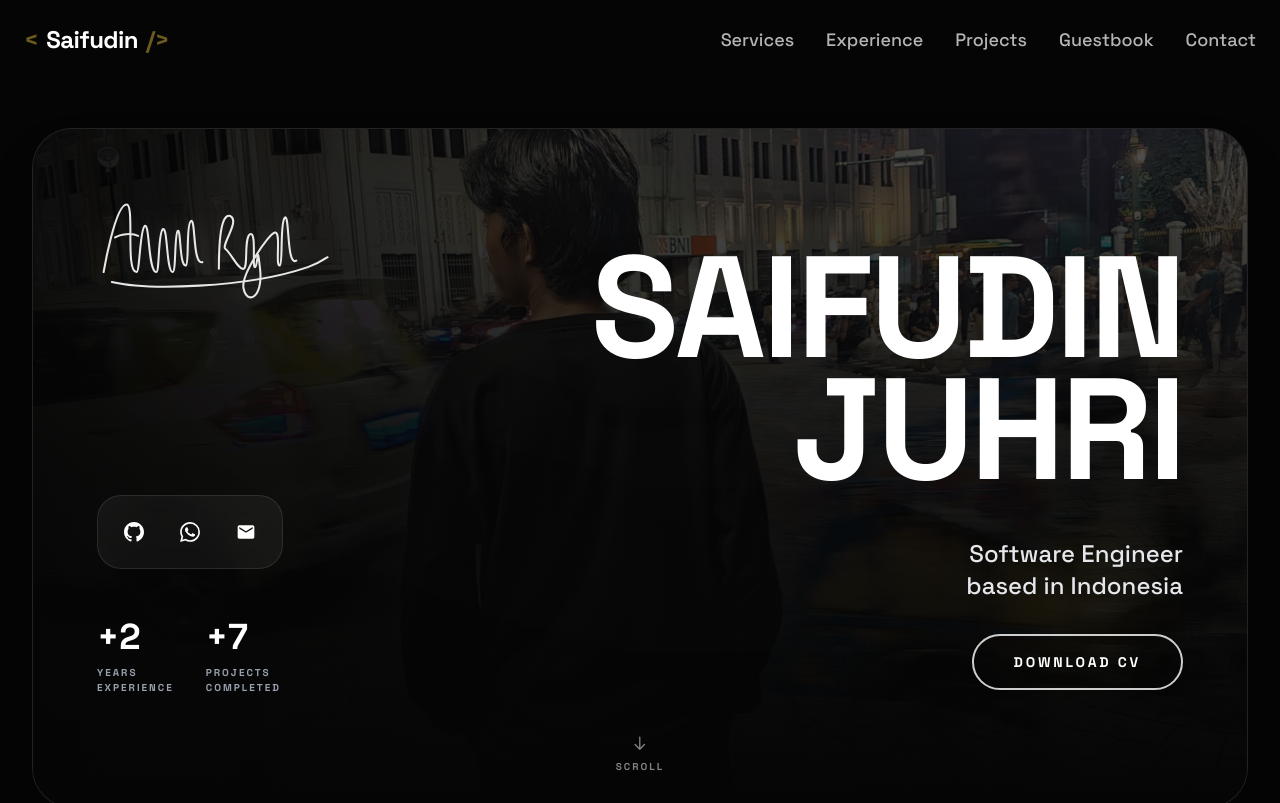
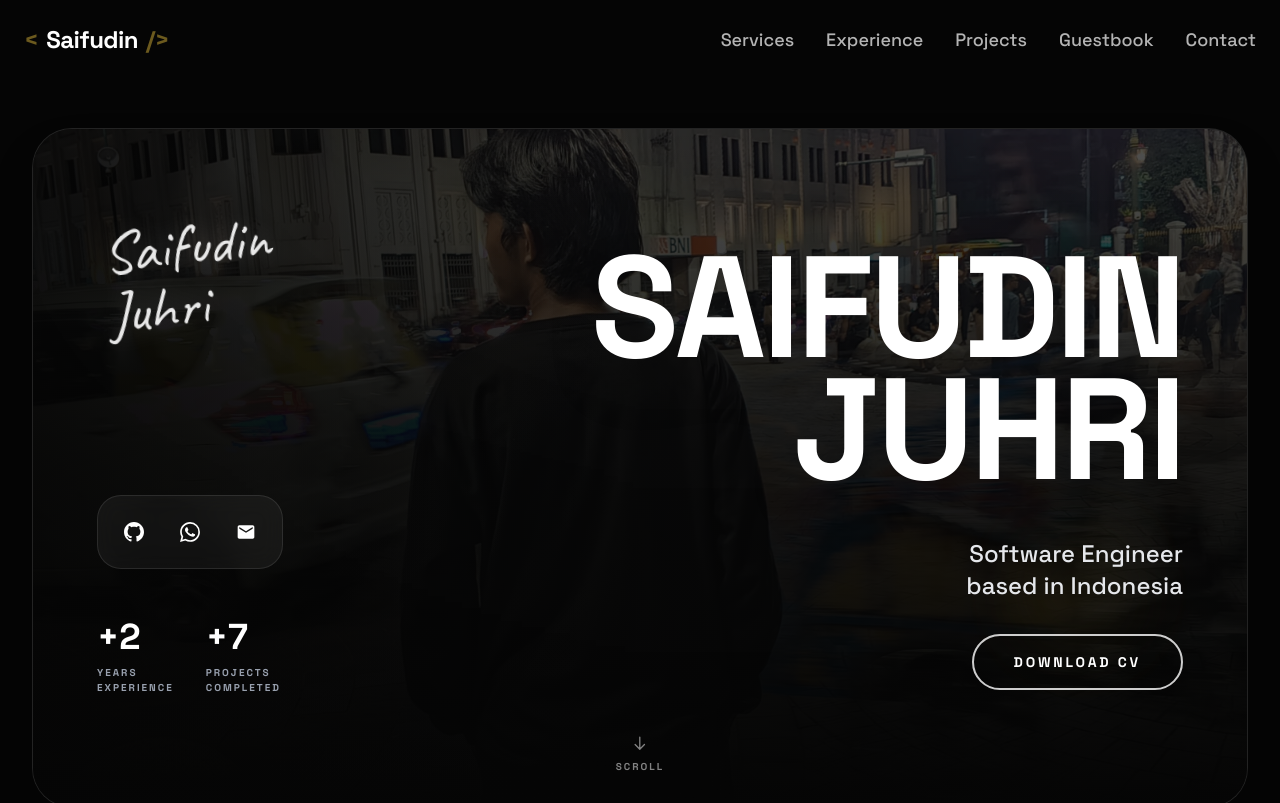
Before and after one commit to juhrii/portfolio-terminal, a Next.js app: page / in a window 1280 px wide. Shown: the top 803 px of the page. Built offline with nearby package versions, Linux system fonts and the light colour scheme.

Commit message:
style: change signature from generic svg to text with caveat font

```diff
--- a/src/app/globals.css
+++ b/src/app/globals.css
@@ -19,6 +19,7 @@
   --color-border: var(--border);
   --font-sans: var(--font-grotesk), "Space Grotesk", sans-serif;
   --font-display: var(--font-grotesk), "Space Grotesk", sans-serif;
+  --font-signature: var(--font-signature), "Caveat", cursive;
 }
 
 body {
--- a/src/app/layout.tsx
+++ b/src/app/layout.tsx
@@ -1,9 +1,10 @@
 import type { Metadata } from "next";
-import { Space_Grotesk } from "next/font/google";
+import { Space_Grotesk, Caveat } from "next/font/google";
 import { ThemeProvider } from "@/components/theme-provider";
 import "./globals.css";
 
 const grotesk = Space_Grotesk({ subsets: ["latin"], variable: "--font-grotesk" });
+const caveat = Caveat({ subsets: ["latin"], variable: "--font-signature" });
 
 export const metadata: Metadata = {
   title: "about-me | Saifudin Juhri",
@@ -16,7 +17,7 @@ export default function RootLayout({
   children: React.ReactNode;
 }>) {
   return (
-    <html lang="en" suppressHydrationWarning className={`${grotesk.variable} antialiased scroll-smooth`} data-scroll-behavior="smooth">
+    <html lang="en" suppressHydrationWarning className={`${grotesk.variable} ${caveat.variable} antialiased scroll-smooth`} data-scroll-behavior="smooth">
       <body className="min-h-screen bg-black text-[#e5e5e5] font-sans overflow-x-hidden selection:bg-[#D4AF37]/30 selection:text-white">
         {children}
       </body>
--- a/src/app/page.tsx
+++ b/src/app/page.tsx
@@ -82,15 +82,10 @@ export default function Home() {
 
               <Reveal delay={100}>
                 {/* Signature */}
-                <div className="w-full max-w-[280px] opacity-90 mt-8 md:mt-0">
-                  <svg viewBox="0 0 340 140" className="w-full h-auto drop-shadow-[0_0_15px_rgba(255,255,255,0.2)]">
-                    <g>
-                      <path style={{fill:'none', stroke:'#ffffff', strokeWidth:2.5, strokeLinecap:'round', strokeLinejoin:'round'}} d="M8,96 C8,96 22,14 36,14 C46,14 34,96 48,96 C52,96 52,44 58,40 C64,36 62,96 72,96 C76,96 74,48 80,44 C86,40 84,96 92,96 C96,96 94,50 98,46 C102,42 100,90 108,88 C112,86 108,38 114,34 C120,30 116,88 128,84"></path>
-                      <path style={{fill:'none', stroke:'#ffffff', strokeWidth:2.5, strokeLinecap:'round', strokeLinejoin:'round'}} d="M148,92 C148,32 156,26 162,28 C174,34 150,64 156,68 C162,72 172,94 178,92 C184,90 178,54 186,50 C194,46 188,92 192,90 C196,88 194,56 198,92 C202,128 182,136 178,116 C174,100 208,50 216,48 C224,46 216,90 222,88 C226,86 222,36 228,30 C234,24 230,90 242,82"></path>
-                      <path style={{fill:'none', stroke:'#ffffff', strokeWidth:2.5, strokeLinecap:'round', strokeLinejoin:'round'}} d="M22,54 C28,50 42,48 50,52"></path>
-                      <path style={{fill:'none', stroke:'#ffffff', strokeWidth:2.5, strokeLinecap:'round', strokeLinejoin:'round'}} d="M18,108 C60,118 180,116 256,90 C268,86 274,82 280,78"></path>
-                    </g>
-                  </svg>
+                <div className="w-full max-w-[280px] opacity-90 mt-8 md:mt-4 ml-2">
+                  <div className="font-signature text-5xl md:text-6xl text-white transform -rotate-6 drop-shadow-[0_0_15px_rgba(255,255,255,0.2)]">
+                    Saifudin Juhri
+                  </div>
                 </div>
               </Reveal>
 
```
